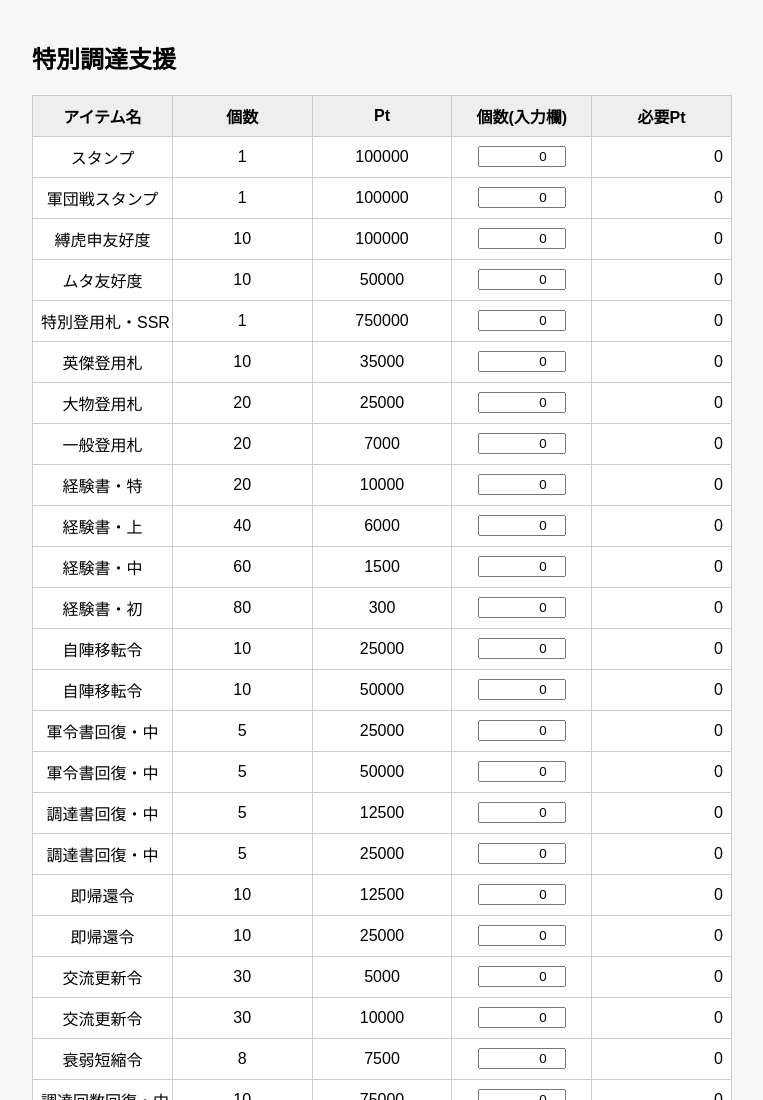
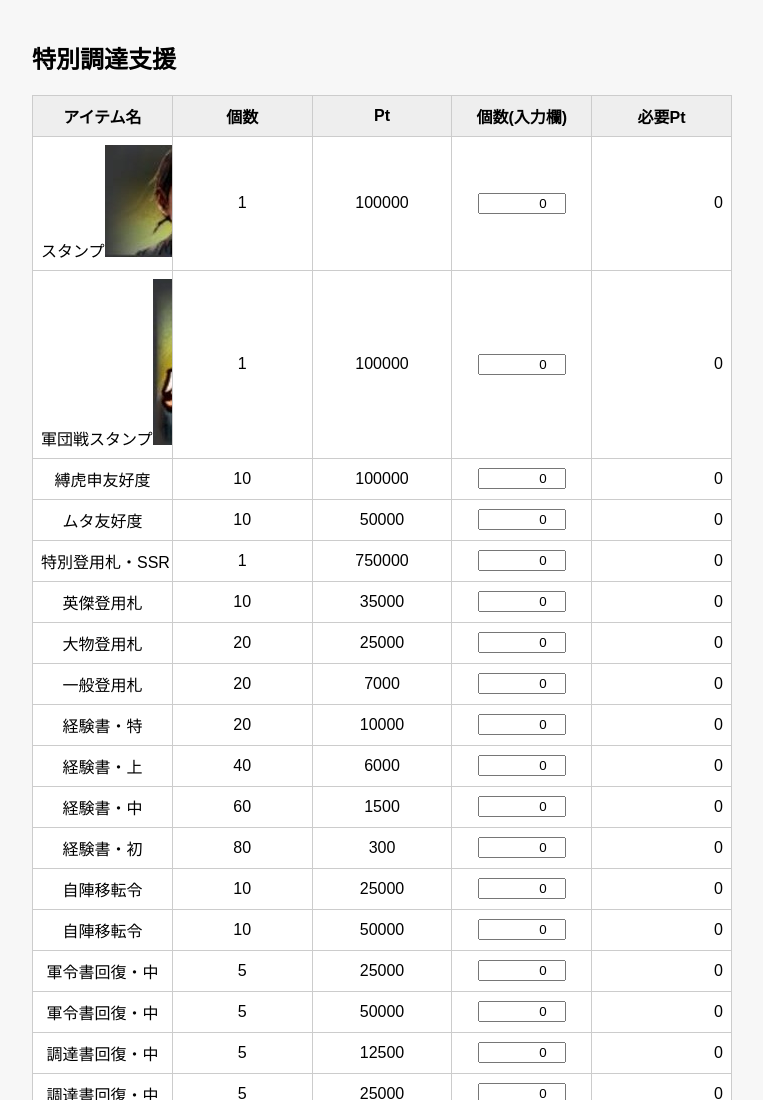
Before and after one commit to casval0078/hadou, a plain HTML site: page tokubetuchoutatsu.html in a window 1280 px wide. Shown: the top 1100 px of the page, without its empty margins (8-771 px from the left). Drawn offline with Linux system fonts and the light colour scheme.

Commit message:
Update tokubetuchoutatsu.html

```diff
--- a/tokubetuchoutatsu.html
+++ b/tokubetuchoutatsu.html
@@ -62,8 +62,8 @@
     </tr>
   </thead>
   <tbody>
-    <tr><td>スタンプ</td><td>1</td><td>100000</td><td><input type="number" value="0" min="0"></td><td class="needed"></td></tr>
-    <tr><td>軍団戦スタンプ</td><td>1</td><td>100000</td><td><input type="number" value="0" min="0"></td><td class="needed"></td></tr>
+    <tr><td>スタンプ<img src="https://github.com/casval0078/hadou/blob/main/17524_0.jpg"> </img></td><td>1</td><td>100000</td><td><input type="number" value="0" min="0"></td><td class="needed"></td></tr>
+    <tr><td>軍団戦スタンプ<img src="https://github.com/casval0078/hadou/blob/main/17523_0.jpg"> </img></td><td>1</td><td>100000</td><td><input type="number" value="0" min="0"></td><td class="needed"></td></tr>
     <tr><td>縛虎申友好度</td><td>10</td><td>100000</td><td><input type="number" value="0" min="0"></td><td class="needed"></td></tr>
     <tr><td>ムタ友好度</td><td>10</td><td>50000</td><td><input type="number" value="0" min="0"></td><td class="needed"></td></tr>
     <tr><td>特別登用札・SSR</td><td>1</td><td>750000</td><td><input type="number" value="0" min="0"></td><td class="needed"></td></tr>
```
